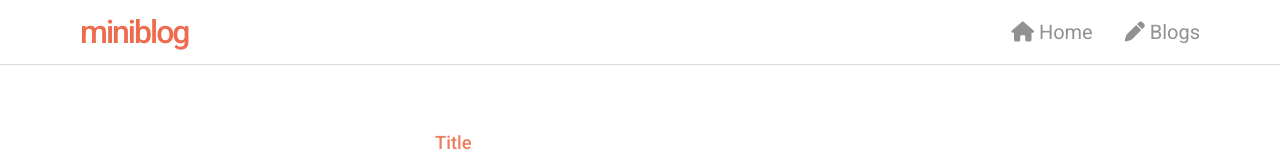
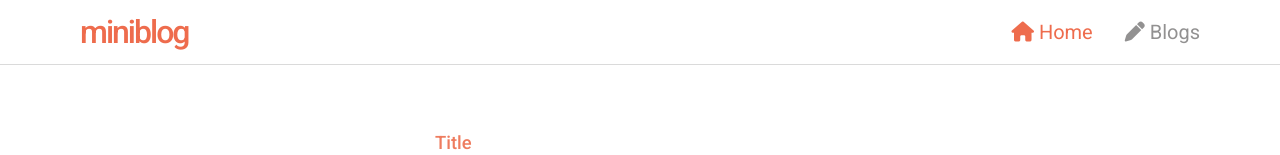
Before and after one commit to regtrey/miniblog-project, a React (Create React App) app: page / in a window 1280 px wide. Shown: the top 155 px of the page. Built offline with nearby package versions, Linux system fonts and the light colour scheme.

Commit message:
header quick fix

```diff
--- a/src/components/Header.js
+++ b/src/components/Header.js
@@ -3,7 +3,7 @@ import classes from './Header.module.css';
 import { NavLink } from 'react-router-dom';
 
 const Header = () => {
-  const [homeActive, setHomeActive] = useState(false);
+  const [homeActive, setHomeActive] = useState(true);
   const [blogsActive, setBlogsActive] = useState(false);
 
   const homeHandler = () => {
```
Also changed, not shown: 7 other files (tests, documents, lock files or other folders).
